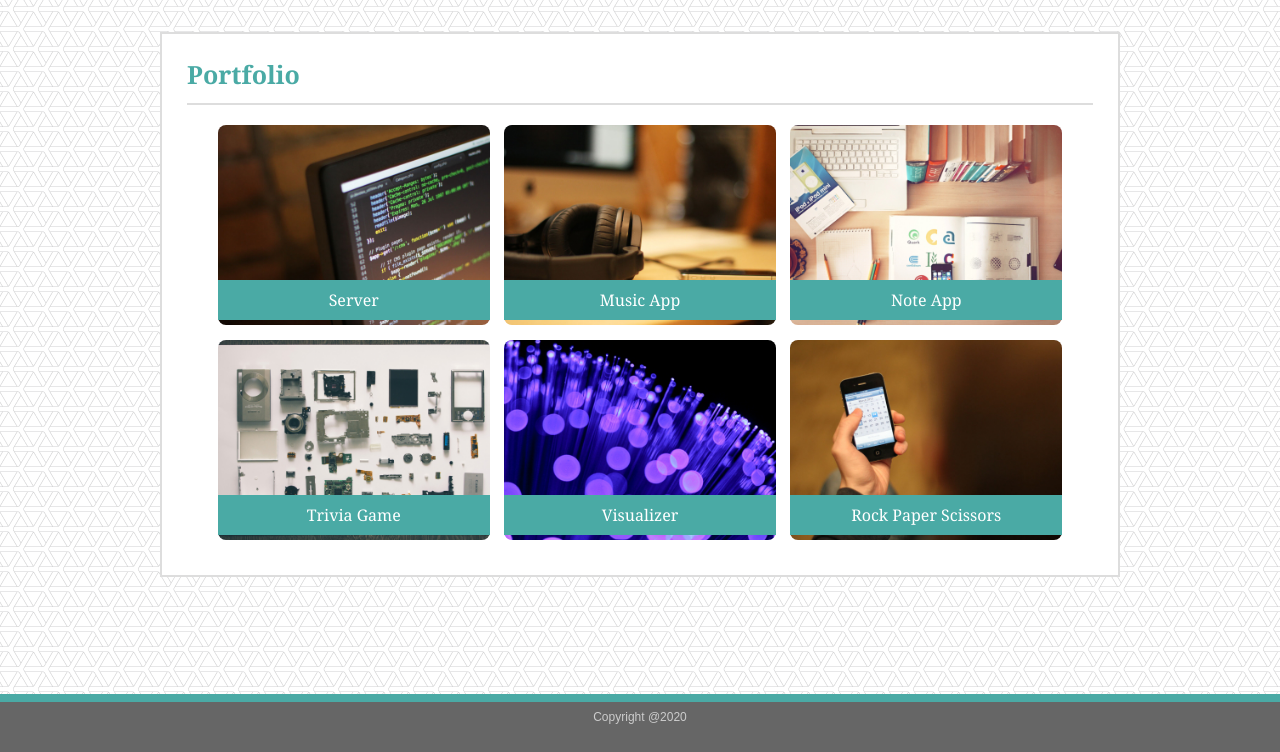
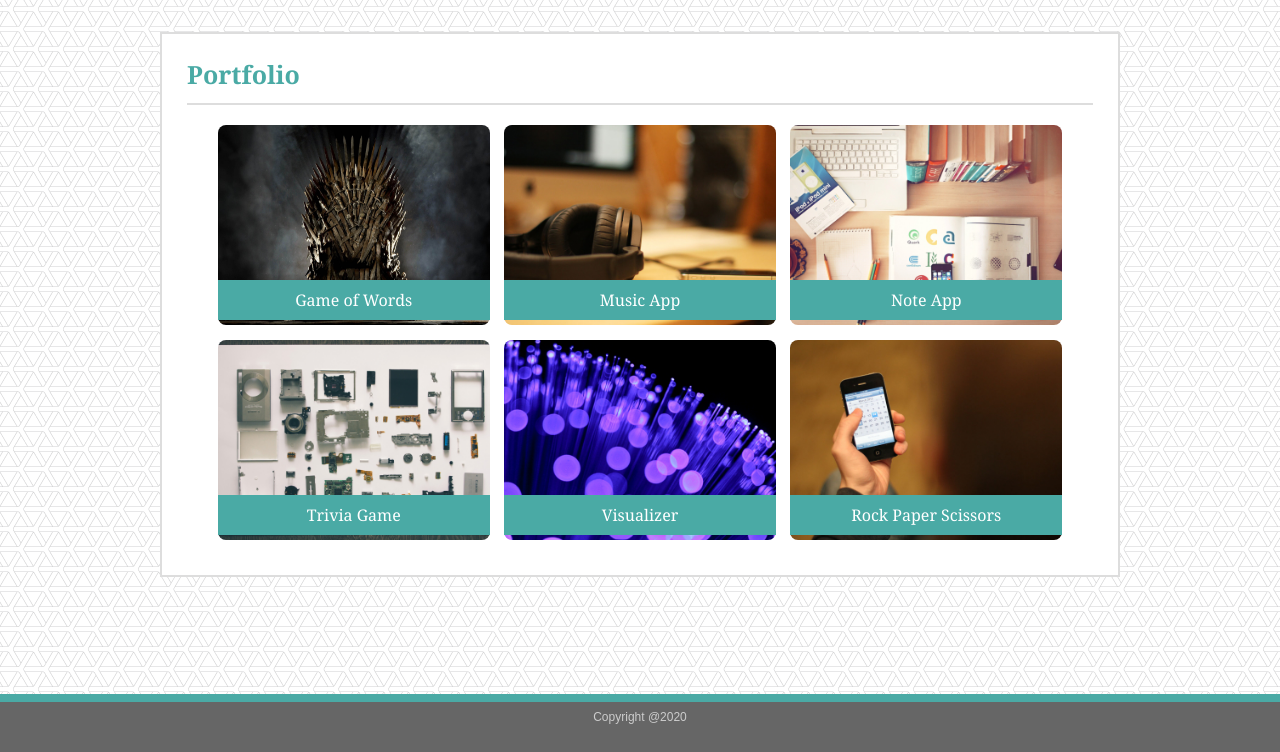
Before and after one commit to code-guy21/Responsive-Portfolio, a plain HTML site: page portfolio.html in a window 1280 px wide. Shown: the part 68-820 px from the top of the page. Drawn offline with Linux system fonts and the light colour scheme.

```diff
--- a/portfolio.html
+++ b/portfolio.html
@@ -34,9 +34,9 @@
             <!--List of Projects-->
             <div style="text-align: center;">
                 <div class="project">
-                    <img src="./assets/images/computer.jpg" alt="" width="100%" height="100%" />
-                    <div class="banner">
-                        Server
+                    <img src="./assets/images/gameofwords.jpg" alt="" width="100%" height="100%" />
+                    <div class=" banner">
+                        <a href="https://github.com/code-guy21/Word-Guess-Game">Game of Words</a>
                     </div>
                 </div>
                 <div class="project">
```
Also changed, not shown: assets/images/gameofwords.jpg (added).
